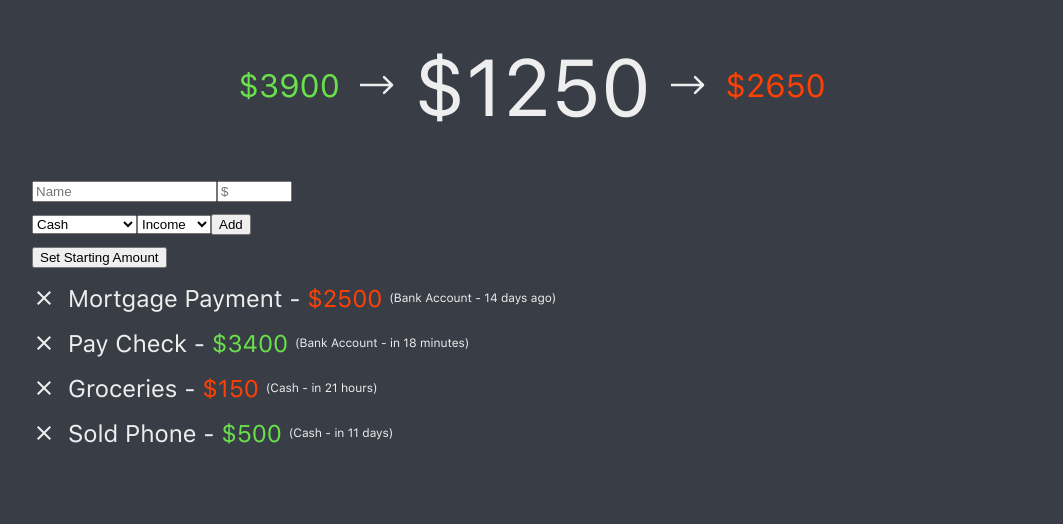
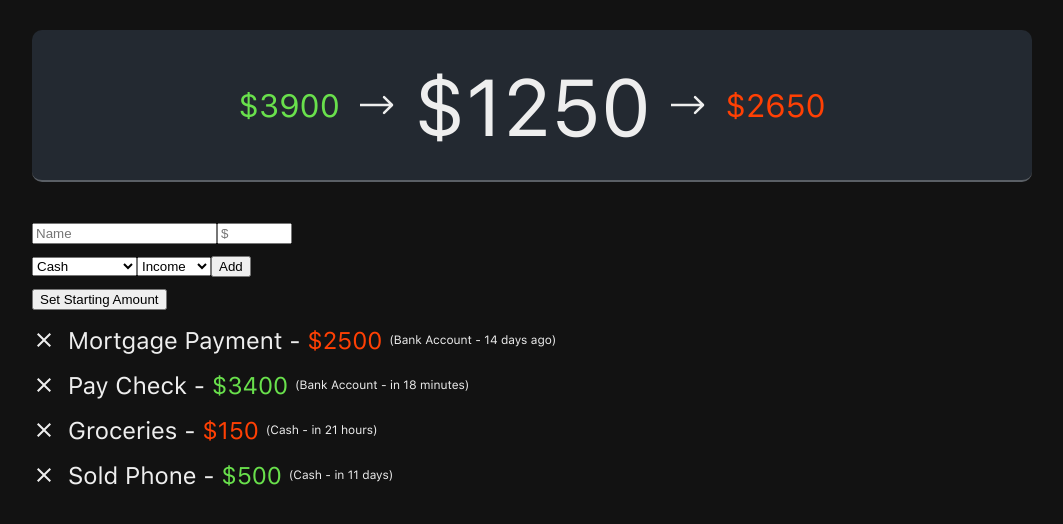
Before and after one commit to Mito6211/moneytracker, a React (Create React App) app: page / in a window 1280 px wide. Shown: the top 524 px of the page, without its empty margins (108-1171 px from the left). Built offline with nearby package versions, Linux system fonts and the light colour scheme.

Commit message:
Improve money display styling, change app colors

```diff
--- a/src/Components/MoneyDisplay/index.scss
+++ b/src/Components/MoneyDisplay/index.scss
@@ -3,8 +3,14 @@
 .top-money-display {
   display: flex;
   align-items: center;
+  justify-content: center;
   width: fit-content;
   margin: 30px auto;
+  padding: 20px 0px;
+  border-bottom: 2px solid rgba(255, 255, 255, 0.25);
+  background-color: $dark;
+  border-radius: 10px;
+  width: 100%;
 }
 
 .income,
@@ -33,6 +39,8 @@
 @media (max-width: 900px) {
   .top-money-display {
     flex-direction: column;
+    margin-top: 0px;
+    border-radius: 0px;
   }
 
   .arrow {
--- a/src/styles/variables.scss
+++ b/src/styles/variables.scss
@@ -2,6 +2,6 @@ $green: #69e04c;
 $red: #ff4004;
 
 $dark: #232931;
-$background: #393e46;
+$background: #121212;
 $accent: #4ecca3;
 $text: #eeeeee;
```
